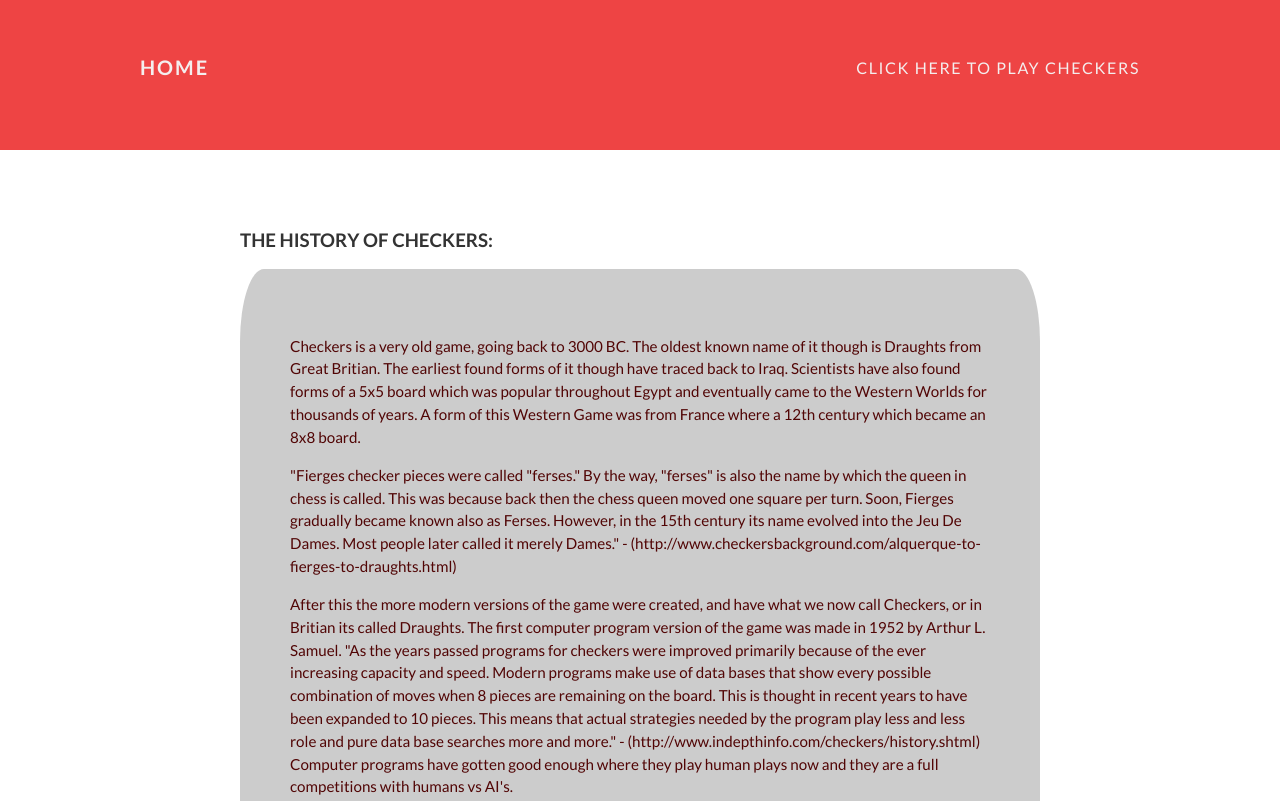
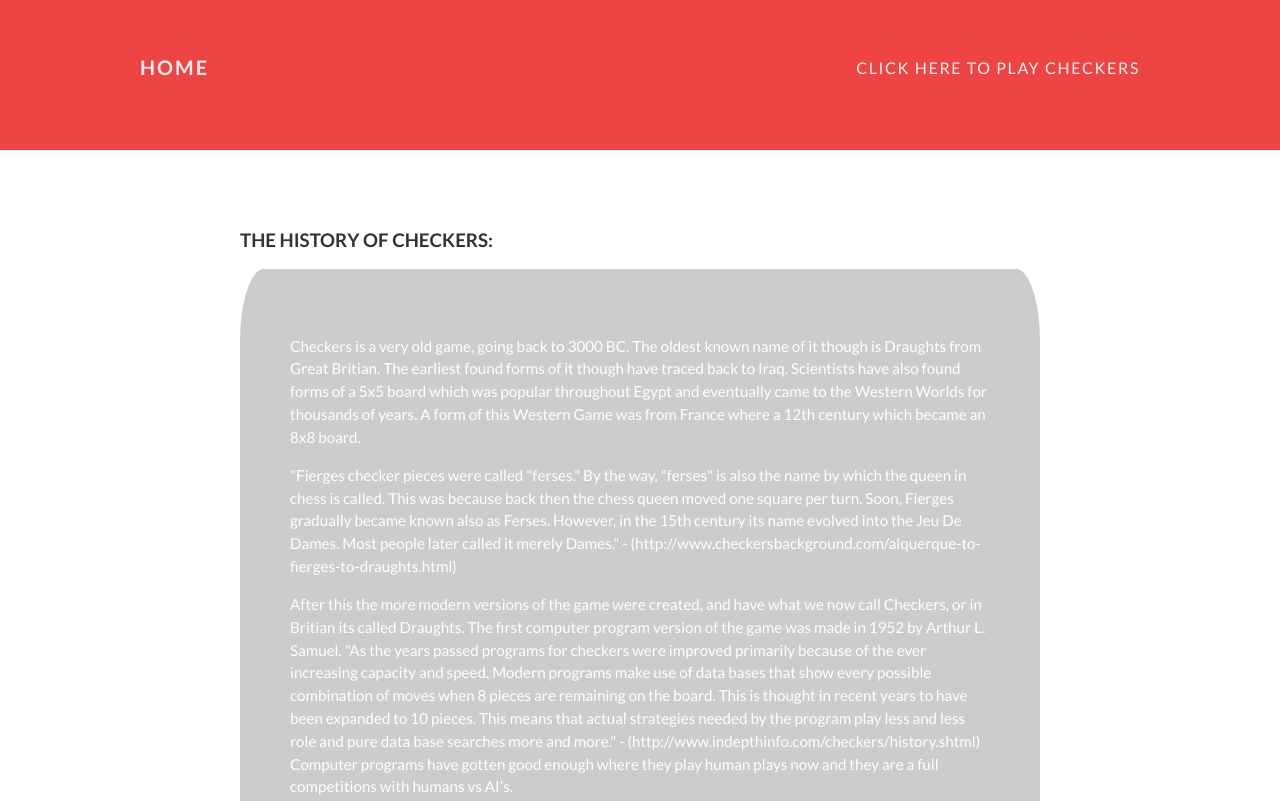
Before and after one commit to ImCasperr/imcasperr.github.io, a plain HTML site: page index.html in a window 1280 px wide. Shown: the top 801 px of the page. Drawn offline with Linux system fonts and the light colour scheme.

Commit message:
Update styles.css

```diff
--- a/styles.css
+++ b/styles.css
@@ -2,7 +2,7 @@
 @import url(http://fonts.googleapis.com/css?family=Lato:400,700);
 
 body {
-    color:#510505;
+    color:#ffffff;
     margin: 0;
     font-family: 'Lato','Montserrat', 'sans-serif', 'arial';
 }
```
